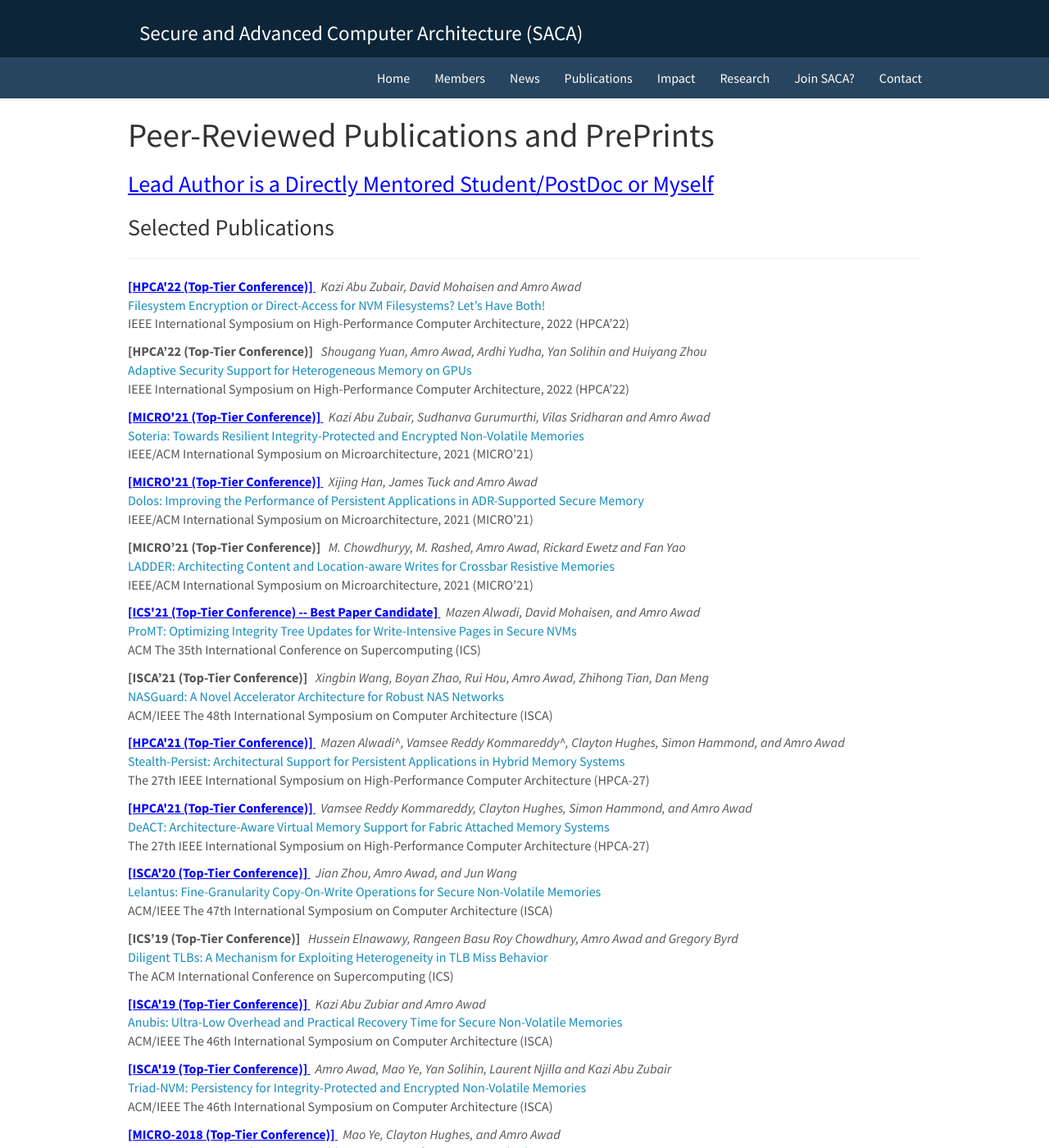
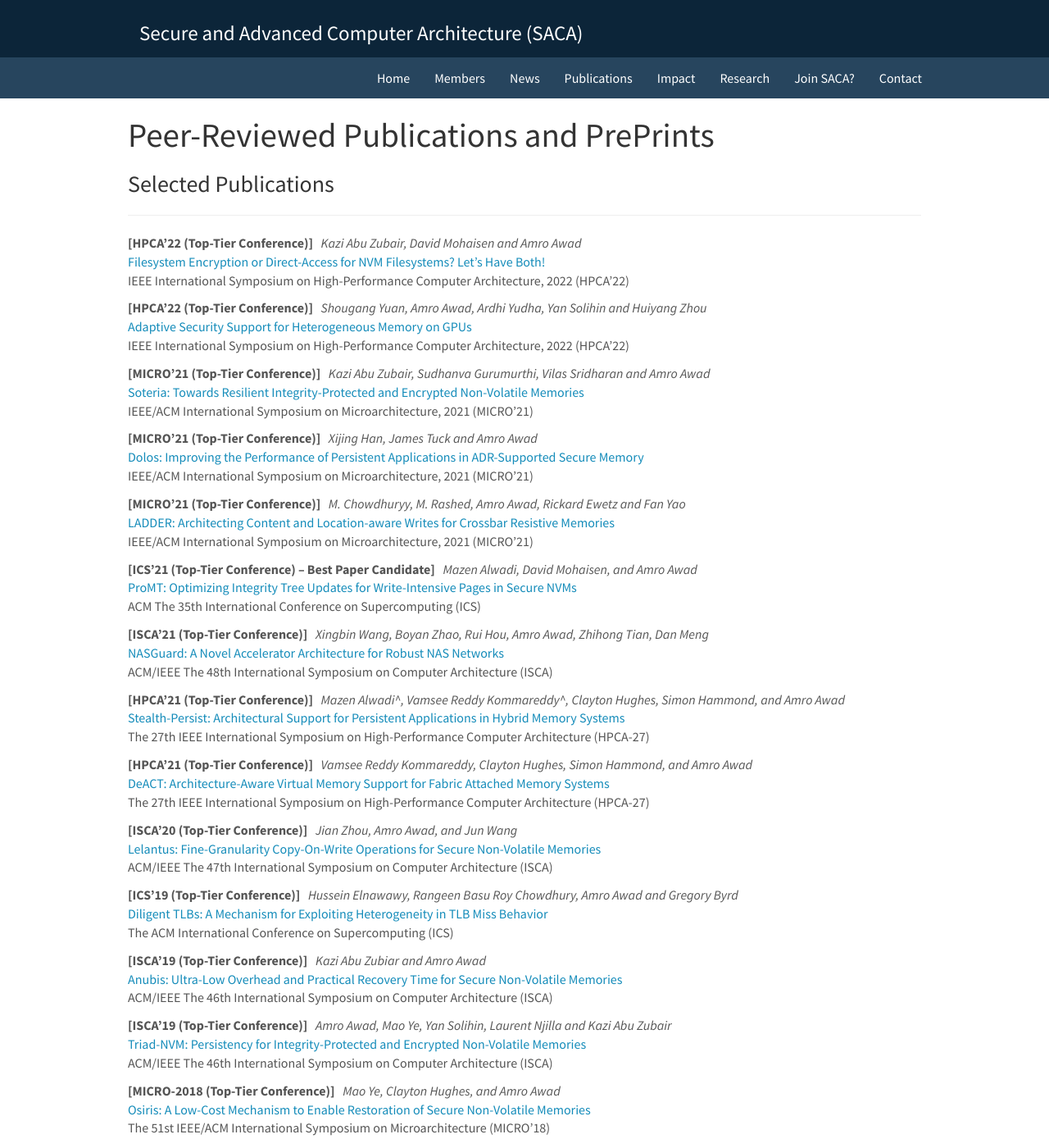
Before and after one commit to sacagroup/sacagroup.github.io, a Jekyll site: the page built from _pages/publications.md, in a window 1280 px wide and 1400 px high. Shown: the whole window at 82% size. Built offline with Jekyll 4.4.1, drawn with Linux system fonts in a browser that asks for light colours; nearby versions of some CDN libraries; some of the changed text lies outside the part shown.

Commit message:
chanages

```diff
--- a/_pages/publications.md
+++ b/_pages/publications.md
@@ -8,13 +8,12 @@ permalink: /publications/
 
 
 # Peer-Reviewed Publications and PrePrints
-<h3 style="color:blue;"> <u> Lead Author is a Directly Mentored Student/PostDoc or Myself</u> </h3>
 {% for yr in site.data.publist %}
 <h3>{{ yr.year }}</h3>
 -----
 {% for publi in yr.pubs %}
 
-{% if publi.team=="True" %}
+{% if publi.team=="NA" %}
   <b style="color:blue;"> <u> [{{ publi.link.display }}] </u> </b> &nbsp;
   <em>{{ publi.authors }} </em><br /><a href="{{ publi.link.url }}">{{ publi.title }}</a> <br /> {{ publi.description }}
 {% else %}
```
